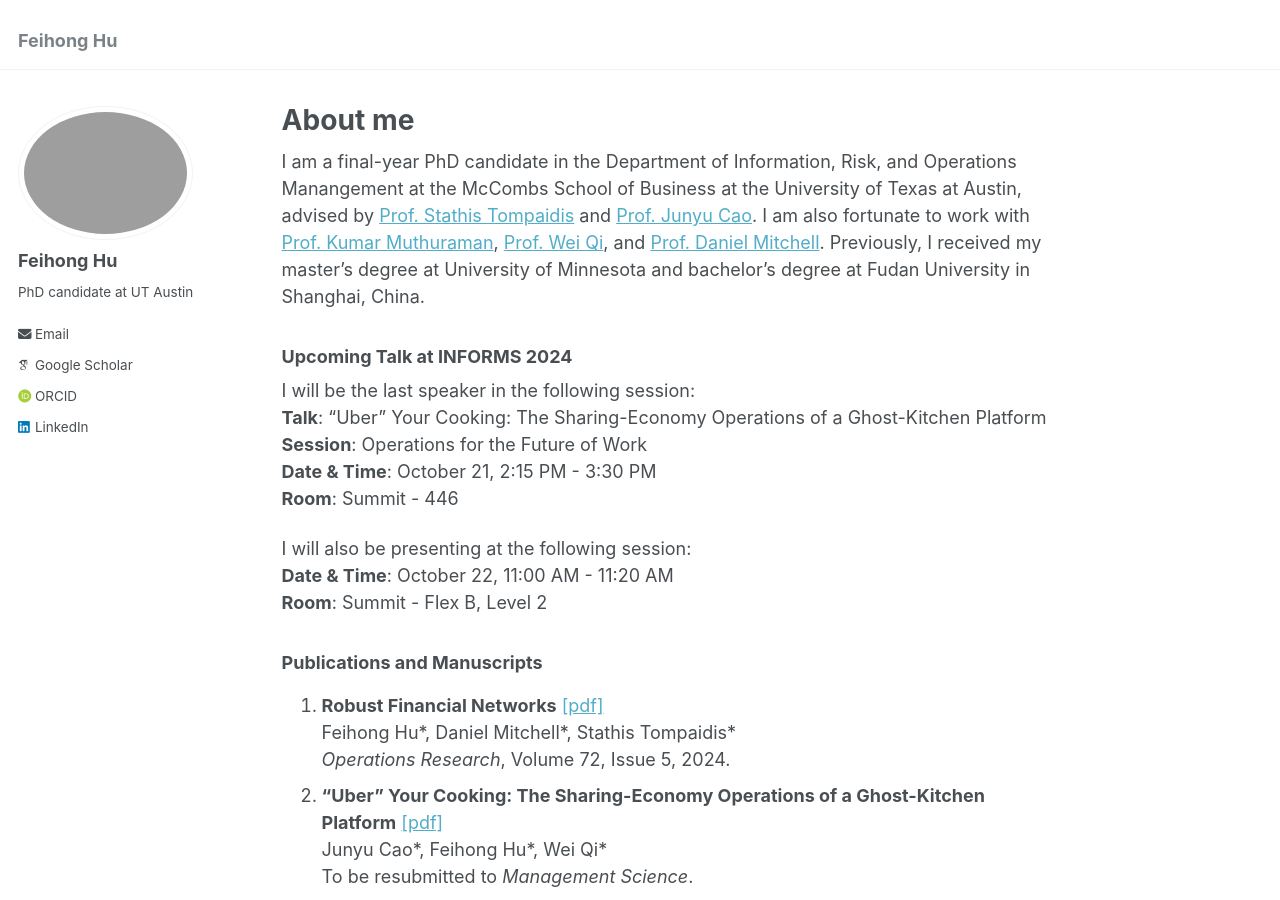
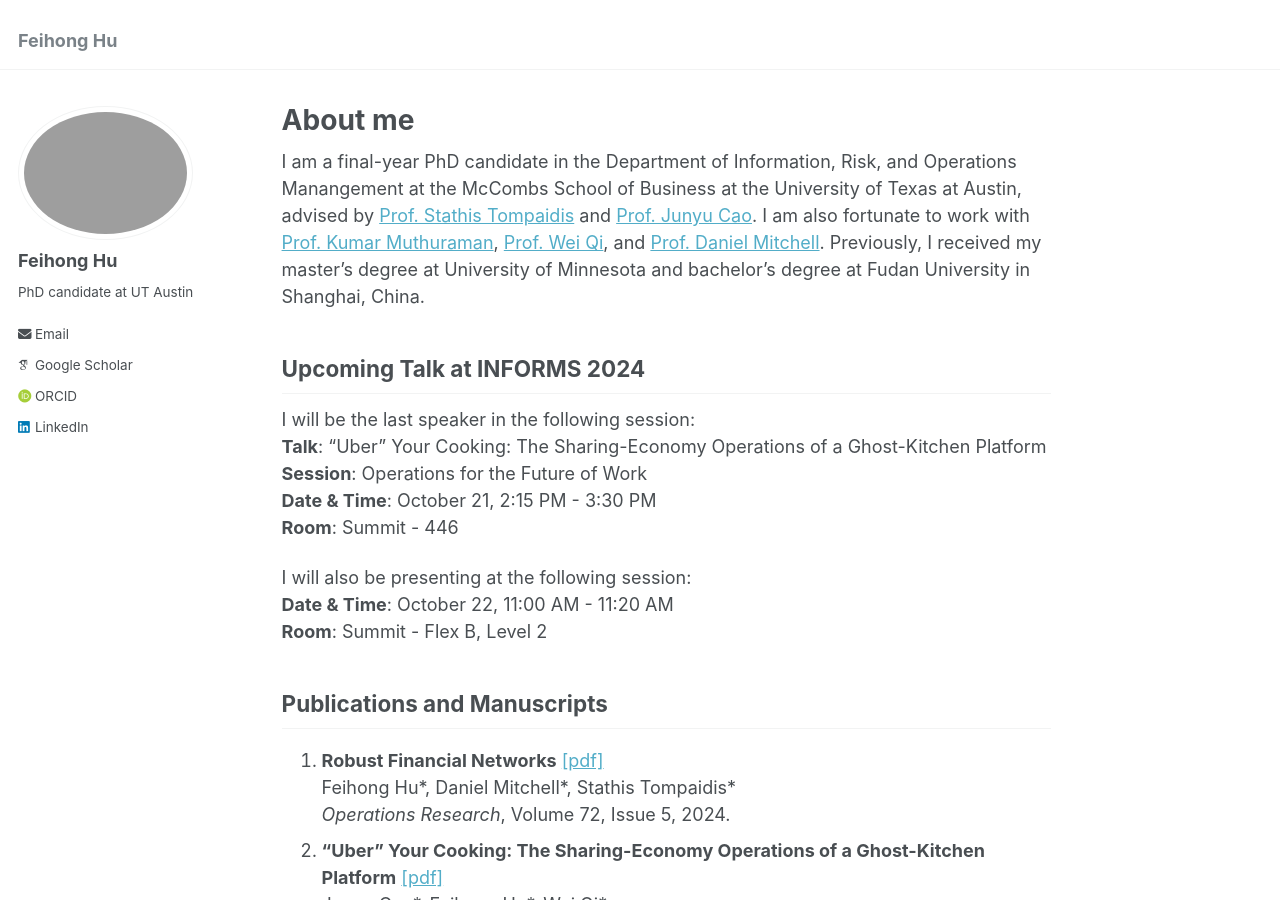
Before and after one commit to feihonghu/feihonghu.github.io, a Jekyll site: the page built from _pages/about.md, in a window 1280 px wide and 900 px high. Built offline with Jekyll 4.4.1, drawn with Linux system fonts in a browser that asks for light colours; some web fonts are replaced.

```diff
--- a/_pages/about.md
+++ b/_pages/about.md
@@ -9,7 +9,7 @@ redirect_from:
 
 I am a final-year PhD candidate in the Department of Information, Risk, and Operations Manangement at the McCombs School of Business at the University of Texas at Austin, advised by [Prof. Stathis Tompaidis](https://www.mccombs.utexas.edu/faculty-and-research/faculty-directory/efstathios-tompaidis/) and [Prof. Junyu Cao](https://junyucao.com/). I am also fortunate to work with [Prof. Kumar Muthuraman](https://www.mccombs.utexas.edu/faculty-and-research/faculty-directory/kumar-muthuraman/), [Prof. Wei Qi](https://www.wei-qi.net/), and [Prof. Daniel Mitchell](https://www.mccombs.utexas.edu/faculty-and-research/faculty-directory/daniel-mitchell/). Previously, I received my master's degree at University of Minnesota and bachelor’s degree at Fudan University in Shanghai, China.
 
-<h3>Upcoming Talk at INFORMS 2024</h3>
+<h2>Upcoming Talk at INFORMS 2024</h2>
 
 I will be the last speaker in the following session:<br/>
 **Talk**: “Uber” Your Cooking: The Sharing-Economy Operations of a Ghost-Kitchen Platform<br/>
@@ -21,7 +21,7 @@ I will also be presenting at the following session:<br/>
 **Date & Time**: October 22, 11:00 AM - 11:20 AM<br/>
 **Room**: Summit - Flex B, Level 2<br/>
 
-<h3>Publications and Manuscripts</h3>
+<h2>Publications and Manuscripts</h2>
 
 1. **Robust Financial Networks** [[pdf]](https://pubsonline.informs.org/doi/10.1287/opre.2022.0272)<br/>
    Feihong Hu\*, Daniel Mitchell\*, Stathis Tompaidis\*<br/>
@@ -35,13 +35,13 @@ I will also be presenting at the following session:<br/>
 
 \*Authors in alphabetical order.<br/>
 
-<h3>Work in Progress</h3>
+<h2>Work in Progress</h2>
 
 1. **Machine Learning in Asset Pricing**<br/>
    with Daniel Mitchell and Kumar Muthuraman<br/>
    In preparation.
 
-<h3>Teaching</h3>
+<h2>Teaching</h2>
 
 **Instructor, McCombs School of Business, UT Austin**<br/>
 DS 235 Introduction to Decision Science, Summer 2024<br/>
@@ -53,7 +53,7 @@ BA 287 Business Analytics and Decision Modeling (MBA core course), Spring & Fall
 BAX 358 Optimization Methods and Decision Making, Spring 2023<br/>
 DS 235 Introduction to Decision Science, Fall 2020, Spring 2022
 
-<h3>Awards</h3>
+<h2>Awards</h2>
 
 University Graduate Continuing Fellowship, _UT Austin_, 2024<br/>
  -- _Prestigious fellowship: Department nominee and winner for research excellence_.<br/>
```
